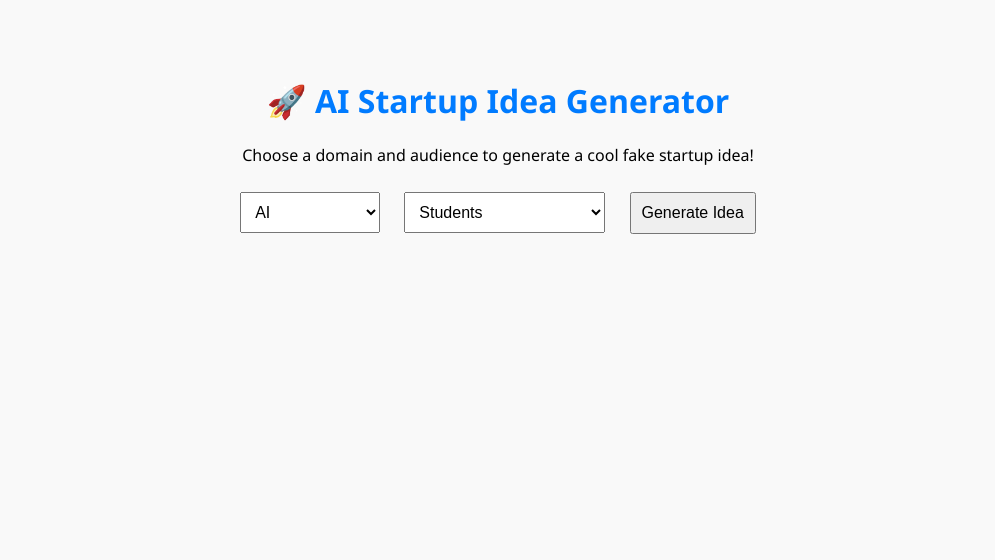
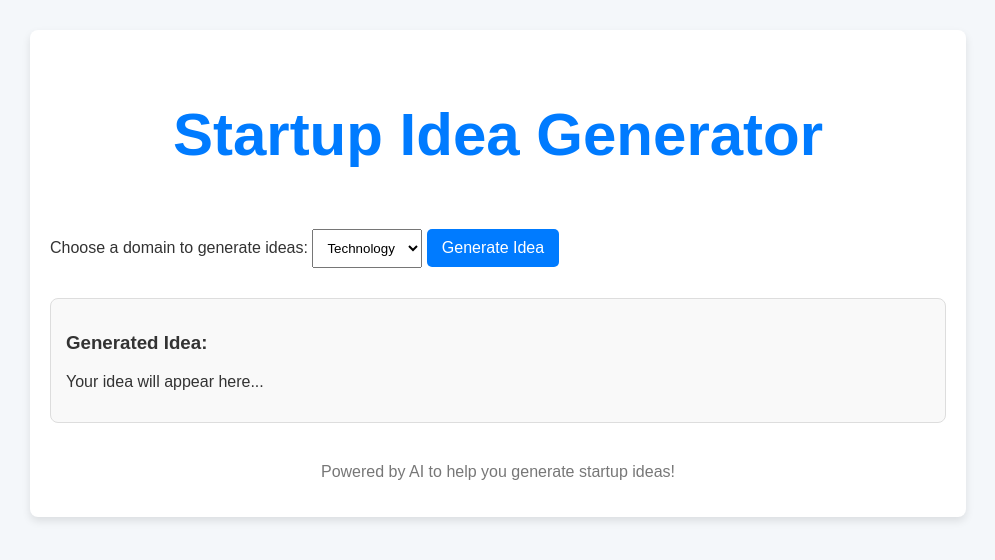
Before and after one commit to indukvn/Startup-Idea-Generator, a website: page index.html in a window 1280 px wide. Shown: the whole page, without its empty margins (142-1137 px from the left). Drawn offline with Linux system fonts and the light colour scheme.

Commit message:
Update index.html

```diff
--- a/index.html
+++ b/index.html
@@ -1,4 +1,136 @@
 <!DOCTYPE html>
+<html lang="en">
+<head>
+  <meta charset="UTF-8">
+  <meta name="viewport" content="width=device-width, initial-scale=1.0">
+  <title>Startup Idea Generator</title>
+  <style>
+    body {
+      font-family: Arial, sans-serif;
+      background-color: #f4f7fa;
+      margin: 0;
+      padding: 0;
+      color: #333;
+    }
+
+    .container {
+      width: 70%;
+      margin: 30px auto;
+      padding: 20px;
+      background-color: #ffffff;
+      border-radius: 8px;
+      box-shadow: 0 4px 8px rgba(0, 0, 0, 0.1);
+    }
+
+    .header {
+      text-align: center;
+      color: #007BFF;
+      font-size: 2.5em;
+      margin-bottom: 30px;
+    }
+
+    .output {
+      margin-top: 20px;
+      padding: 15px;
+      background-color: #f9f9f9;
+      border: 1px solid #ddd;
+      border-radius: 8px;
+    }
+
+    .footer {
+      text-align: center;
+      margin-top: 40px;
+      color: #777;
+    }
+
+    .footer a {
+      color: #007BFF;
+      text-decoration: none;
+    }
+
+    .error {
+      color: red;
+    }
+
+    select {
+      padding: 10px;
+      margin: 10px 0;
+    }
+
+    button {
+      padding: 10px 15px;
+      font-size: 1rem;
+      background-color: #007BFF;
+      color: white;
+      border: none;
+      border-radius: 5px;
+    }
+  </style>
+</head>
+<body>
+  <div class="container">
+    <div class="header">
+      <h2>Startup Idea Generator</h2>
+    </div>
+
+    <div>
+      <label for="category">Choose a domain to generate ideas:</label>
+      <select id="category">
+        <option value="technology">Technology</option>
+        <option value="health">Health</option>
+        <option value="finance">Finance</option>
+        <option value="education">Education</option>
+      </select>
+      <button onclick="generateIdea()">Generate Idea</button>
+    </div>
+
+    <div class="output">
+      <h3>Generated Idea:</h3>
+      <p id="ideaOutput">Your idea will appear here...</p>
+    </div>
+
+    <div class="footer">
+      <p>Powered by AI to help you generate startup ideas!</p>
+    </div>
+  </div>
+
+  <script>
+    async function generateIdea() {
+      const category = document.getElementById('category').value;
+      const ideaOutput = document.getElementById('ideaOutput');
+
+      try {
+        const response = await fetch('https://randomuser.me/api/');
+        const data = await response.json();
+        const randomIdea = `Generate a business idea in ${category} related to ${data.results[0].name.first} ${data.results[0].name.last}`;
+
+        ideaOutput.textContent = randomIdea;
+
+      } catch (error) {
+        console.error('Error generating idea:', error);
+        ideaOutput.textContent = "Error generating idea. Please try again later.";
+      }
+    }
+  </script>
+</body>
+</html>
+
+
+
+
+
+
+
+
+
+
+
+
+
+
+
+
+<!-- <!DOCTYPE html>
 <html lang="en">
 <head>
   <meta charset="UTF-8">
@@ -72,3 +204,4 @@
   </script>
 </body>
 </html>
+ -->
```
